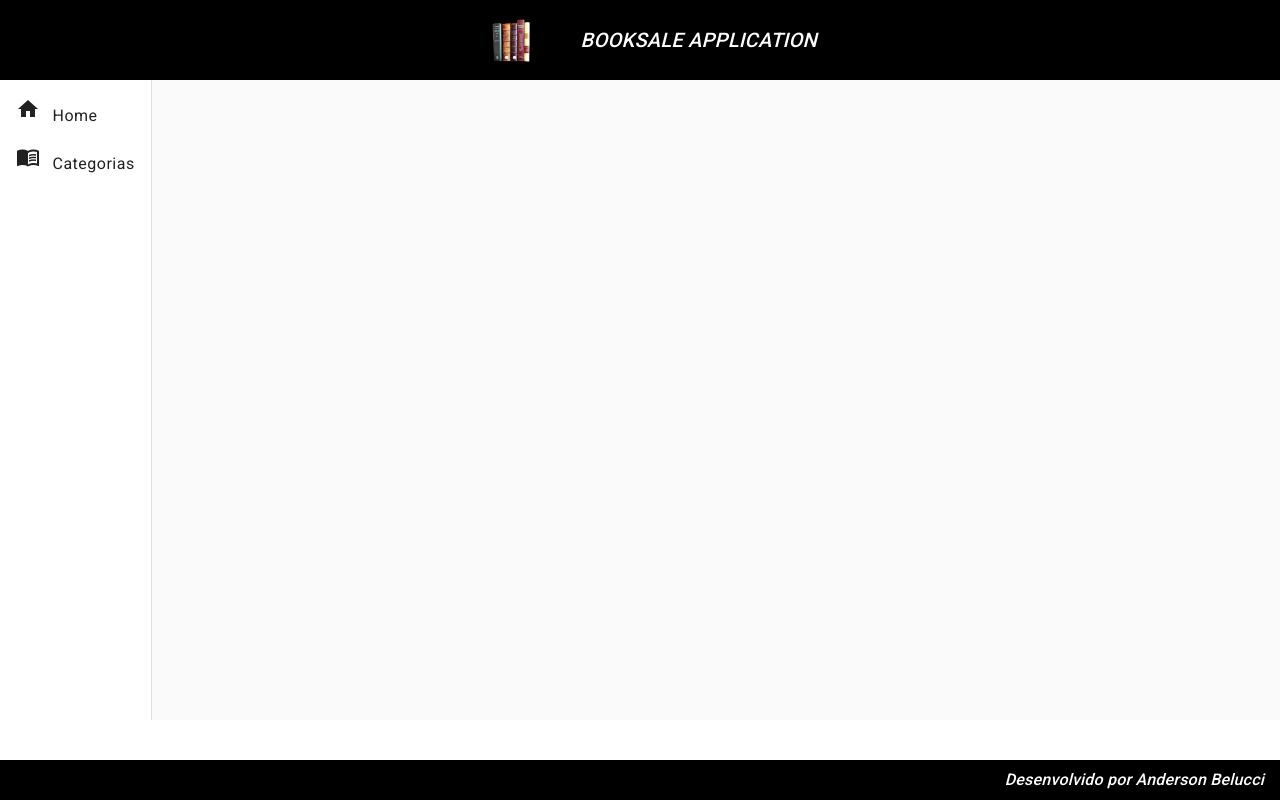
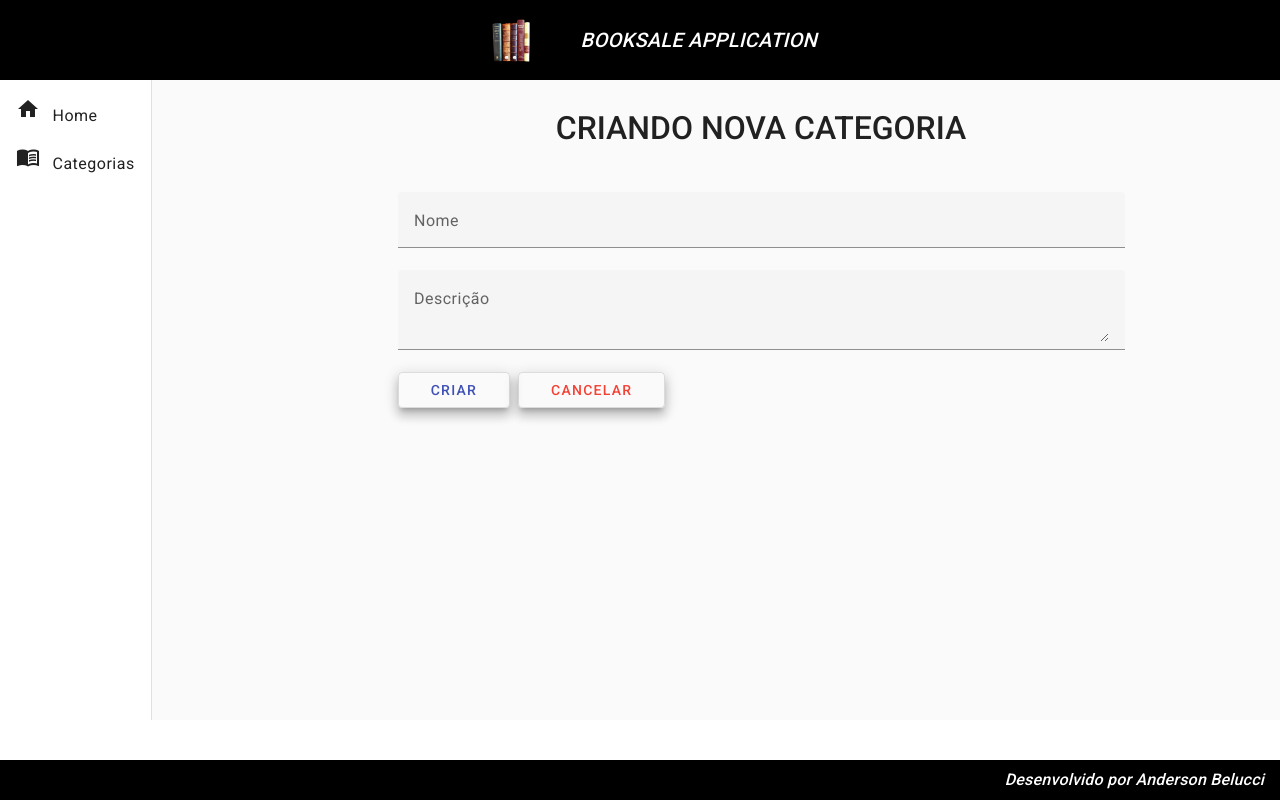
Before and after one commit to andybelucci/booksale-front, an Angular app: page /categorias/create in a window 1280 px wide. Before the commit this address led to /. Built offline with nearby package versions, Linux system fonts and the light colour scheme.

Commit message:
Método Create implementado para Categoria

```diff
--- a/src/app/app-routing.module.ts
+++ b/src/app/app-routing.module.ts
@@ -2,6 +2,7 @@
 import { RouterModule, Routes } from '@angular/router';
 import { HomeComponent } from './components/views/home/home.component';
 import { CategoriaReadComponent } from './components/views/categoria/categoria-read/categoria-read.component';
+import { CategoriaCreateComponent } from './components/views/categoria/categoria-create/categoria-create.component';
 
 const routes: Routes = [
   {
@@ -12,6 +13,10 @@
   {
     path: 'categorias',
     component: CategoriaReadComponent
+  },
+  {
+    path: 'categorias/create',
+    component: CategoriaCreateComponent
   }
 ];
 
--- /dev/null
+++ b/src/app/components/views/categoria/categoria-create/categoria-create.component.css
@@ -0,0 +1,26 @@
+form {
+    text-align: center;
+    width: 70%;
+    margin: 2rem auto 0 auto;
+}
+
+h1 {
+    font-size: 2rem;
+    font-weight: 500;
+    margin-bottom: 3rem;
+}
+
+.form {
+    width: 100%;
+}
+
+.buttons {
+    width: 100%;
+    text-align: start;
+}
+
+button {
+    margin-right: .5rem;
+    padding-right: 2rem;
+    padding-left: 2rem;
+}
--- /dev/null
+++ b/src/app/components/views/categoria/categoria-create/categoria-create.component.html
@@ -0,0 +1,19 @@
+<form>
+    <h1>CRIANDO NOVA CATEGORIA</h1>
+
+    <mat-form-field class="form">
+        <mat-label>Nome</mat-label>
+        <input matInput [(ngModel)]="categoria.nome" type="text" name="nome" placeholder="Ex. Computação">
+    </mat-form-field>
+    <mat-form-field class="form">
+        <mat-label>Descrição</mat-label>
+        <textarea matInput [(ngModel)]="categoria.descricao" type="text" name="descricao" placeholder="Ex. Livros de Computação"></textarea>
+    </mat-form-field>
+
+    <div class="buttons">
+        <button (click)="create()" class="mat-elevation-z8" mat-stroked-button color="primary">CRIAR</button>
+        <button class="mat-elevation-z8" mat-stroked-button color="warn">CANCELAR</button>
+    </div>
+
+
+</form>
--- /dev/null
+++ b/src/app/components/views/categoria/categoria-create/categoria-create.component.ts
@@ -0,0 +1,31 @@
+import { Component, OnInit } from "@angular/core";
+import { CategoriaService } from "../categoria.service";
+import { Categoria } from "../categoria-read/categoria.model";
+import { Router } from "@angular/router";
+
+@Component({
+  selector: "app-categoria-create",
+  templateUrl: "./categoria-create.component.html",
+  styleUrls: ["./categoria-create.component.css"],
+})
+export class CategoriaCreateComponent implements OnInit {
+
+  categoria: Categoria = {
+    nome: '',
+    descricao:''
+  }
+  constructor(private service: CategoriaService, private router: Router) {}
+
+  ngOnInit(): void {}
+
+  create(): void {
+     this.service.create(this.categoria).subscribe((resposta) =>{
+      this.router.navigate(['categorias'])
+         this.service.mensagem('Categoria criada com sucesso!');
+     }, err => {
+      for(let i = 0; i < err.error.errors.length; i++) {
+        this.service.mensagem(err.error.errors[i].message)
+      }
+     })
+  }
+}
--- a/src/app/components/views/categoria/categoria-read/categoria-read.component.html
+++ b/src/app/components/views/categoria/categoria-read/categoria-read.component.html
@@ -4,7 +4,7 @@
         <h1>Categoria</h1>
     </div>
 
-    <button class="mat-elevation-z8" mat-stroked-button color="primary">NOVA CATEGORIA</button>
+    <button class="mat-elevation-z8" (click)="navegarParaCategoriaCreate()" mat-stroked-button color="primary">NOVA CATEGORIA</button>
 
     <div class="mat-elevation-z8 content-table">
     <table table class="table" mat-table [dataSource]="categorias">
--- a/src/app/components/views/categoria/categoria-read/categoria-read.component.ts
+++ b/src/app/components/views/categoria/categoria-read/categoria-read.component.ts
@@ -1,6 +1,7 @@
 import { Component, OnInit } from '@angular/core';
 import { CategoriaService } from '../categoria.service';
 import { Categoria } from './categoria.model';
+import { Router } from '@angular/router';
 
 @Component({
   selector: 'app-categoria-read',
@@ -13,7 +14,7 @@
 
   categorias: Categoria[] = []
 
-  constructor(private service: CategoriaService) { }
+  constructor(private service: CategoriaService, private router: Router) { }
 
   ngOnInit(): void {
     this.findAll();
@@ -26,4 +27,8 @@
     })
   }
 
+  navegarParaCategoriaCreate() {
+      this.router.navigate(["categorias/create"])
+  }
+
 }
--- a/src/app/components/views/categoria/categoria.service.ts
+++ b/src/app/components/views/categoria/categoria.service.ts
@@ -4,6 +4,7 @@
 import { Injectable } from '@angular/core';
 import { Categoria } from './categoria-read/categoria.model';
 import { environment } from 'src/environments/environment';
+import { MatSnackBar } from '@angular/material/snack-bar';
 
 @Injectable({
   providedIn: 'root'
@@ -13,10 +14,24 @@
 
   baseUrl: String = environment.baseUrl;
 
-  constructor(private http: HttpClient) { }
+  constructor(private http: HttpClient, private _snack: MatSnackBar) { }
 
  findAll():Observable<Categoria[]> {
   const url = `${this.baseUrl}/categorias`
      return this.http.get<Categoria[]>(url)
  }
+
+ create(categoria: Categoria): Observable<Categoria> {
+     const url = `${this.baseUrl}/categorias`
+     return this.http.post<Categoria>(url,categoria);
+ }
+
+  mensagem(str: String): void {
+     this._snack.open(`${str}`, 'OK', {
+      horizontalPosition: 'end',
+      verticalPosition: 'top',
+      duration: 3000
+     })
+  }
+
 }
```
Also changed, not shown: src/app/app.module.ts (+11 -1 lines).
